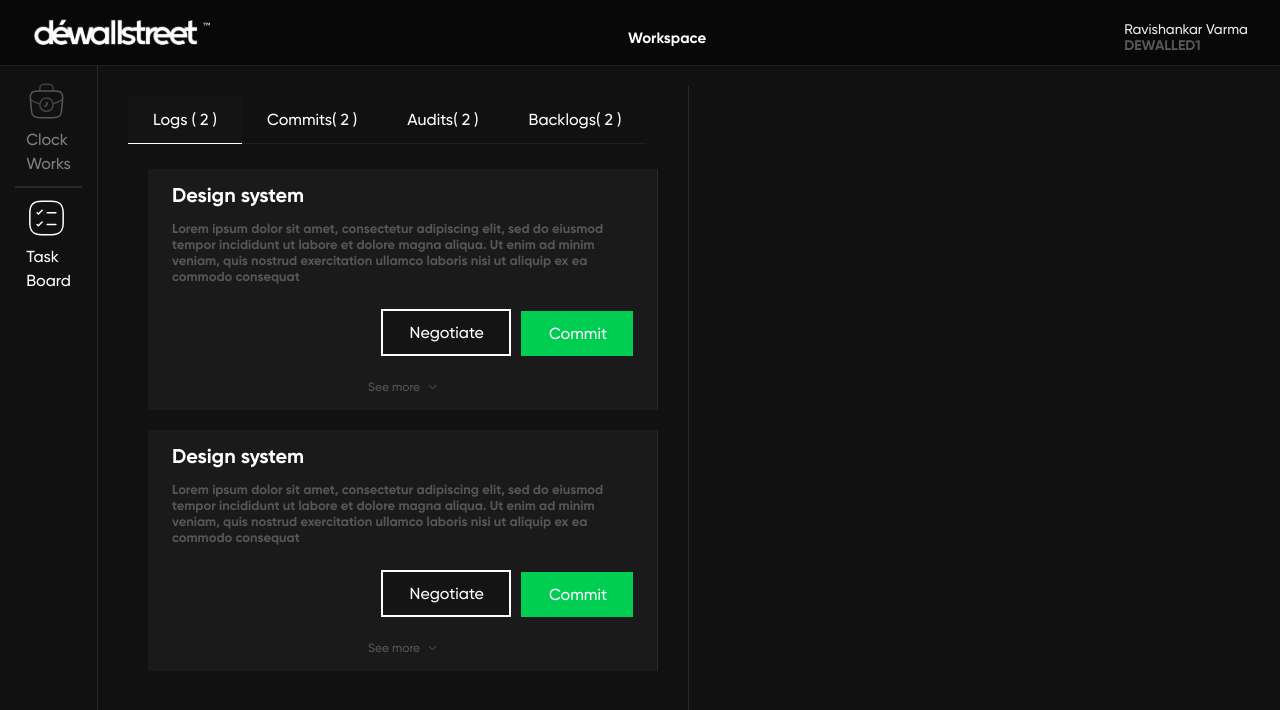
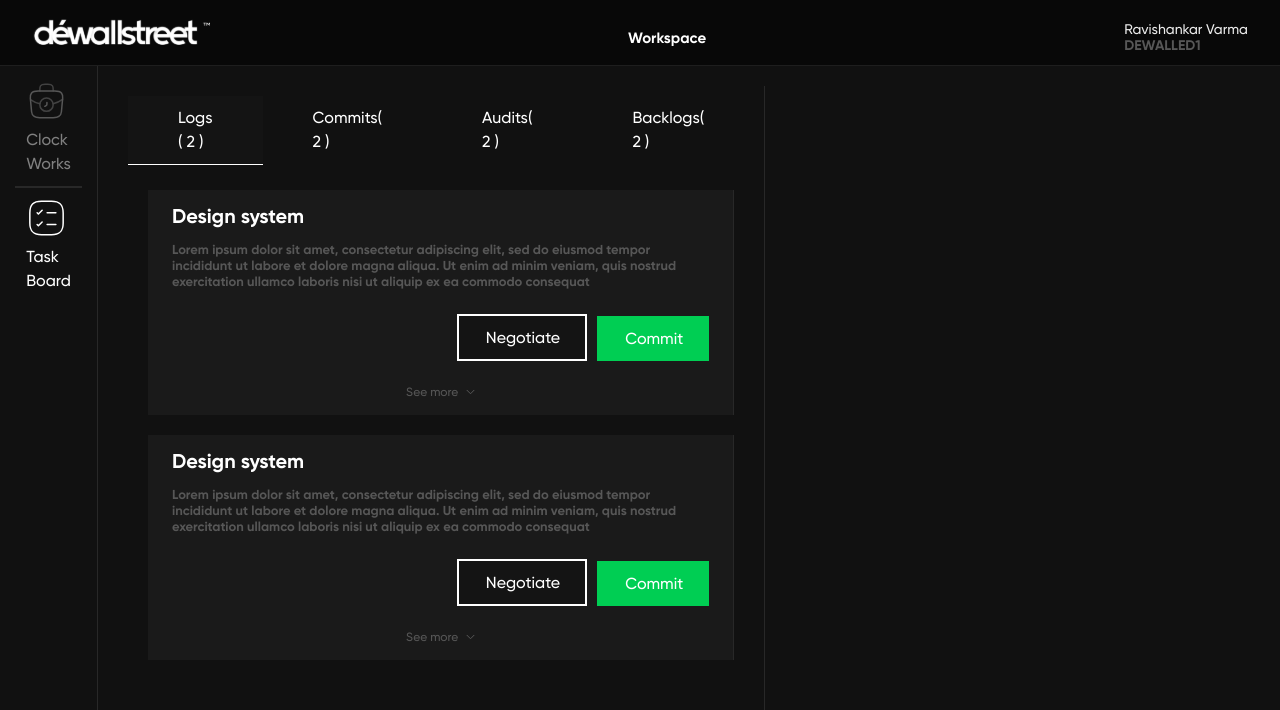
Before and after one commit to chieftain-defutura/Dewallstreet-Timesheet, a React (Vite) app: page /Taskpage/log in a window 1280 px wide. Shown: the top 710 px of the page. Built offline with nearby package versions, Linux system fonts and the light colour scheme.

Commit message:
chore:push link changes

```diff
--- a/src/components/Taskboard/Commits/commits.css
+++ b/src/components/Taskboard/Commits/commits.css
@@ -30,10 +30,10 @@
   align-items: flex-start;
   gap: 16px;
 }
-.design_links {
+/* .design_links {
   display: flex;
   font-style: normal;
-}
+} */
 /* .backlog_link {
   display: flex;
   padding: 16px 51px;
@@ -74,15 +74,18 @@
   border-bottom: 1px solid var(--line, #1e1e1e);
 } */
 
-.log_link {
+/* .log_link {
   display: flex;
   height: 48px;
-  /* padding: 20px 40px 20px 50px; */
+  padding: 20px 40px 20px 50px;
   padding: 10px 25px;
   justify-content: center;
   align-items: center;
   border-bottom: 1px solid var(--line, #1e1e1e);
-}
+} */
+/* .log_link > p {
+  padding: 10px 25px;
+} */
 .Raise_meeting,
 .extend_request {
   display: inline-flex;
--- a/src/components/Taskboard/Taskheader/index.jsx
+++ b/src/components/Taskboard/Taskheader/index.jsx
@@ -3,6 +3,7 @@
 import React from "react";
 import { Link, useLocation } from "react-router-dom";
 import { useParams } from "react-router-dom";
+import "./taskheader.css";
 
 const TaskHeader = () => {
   const location = window.location.pathname.split("/");
--- a/src/components/Taskboard/Taskheader/taskheader.css
+++ b/src/components/Taskboard/Taskheader/taskheader.css
@@ -3,16 +3,10 @@
 .design_links {
   display: flex;
   font-style: normal;
+  justify-content: space-between;
+  width: 100%;
 }
-/*
+
 .log_link {
-  display: flex;
-  height: 48px;
-  gap: 30px;
-  justify-content: center;
-  align-items: center;
-  border-bottom: 1px solid var(--line, #1e1e1e);
-} */
-/* .log_link > p {
-  padding: 20px 40px;
-} */
+  padding: 10px 50px;
+}
```
